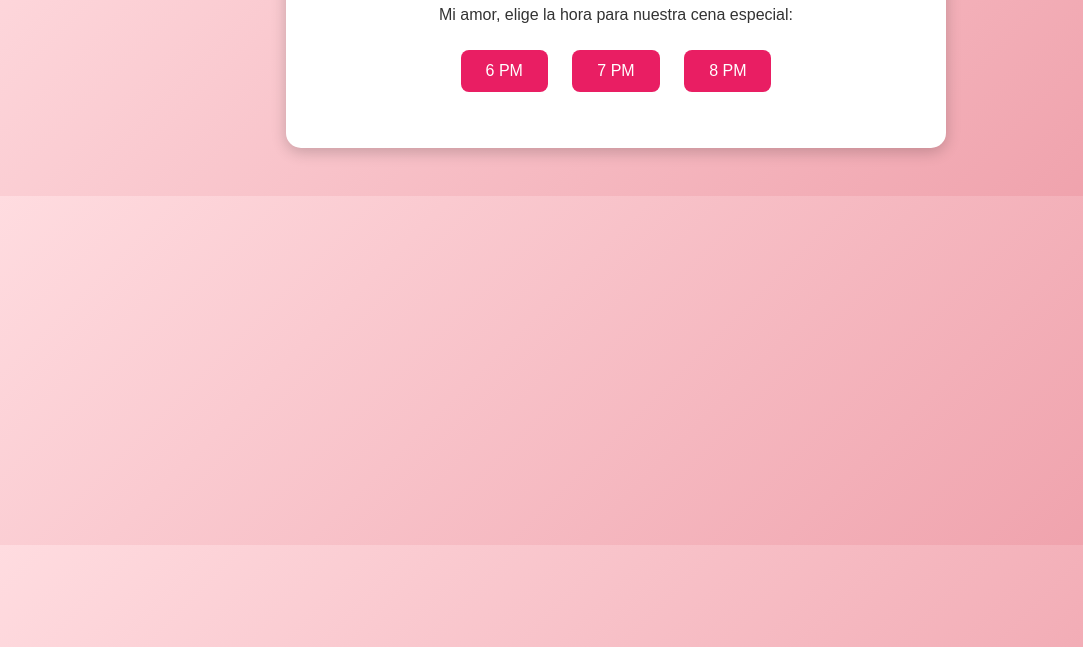
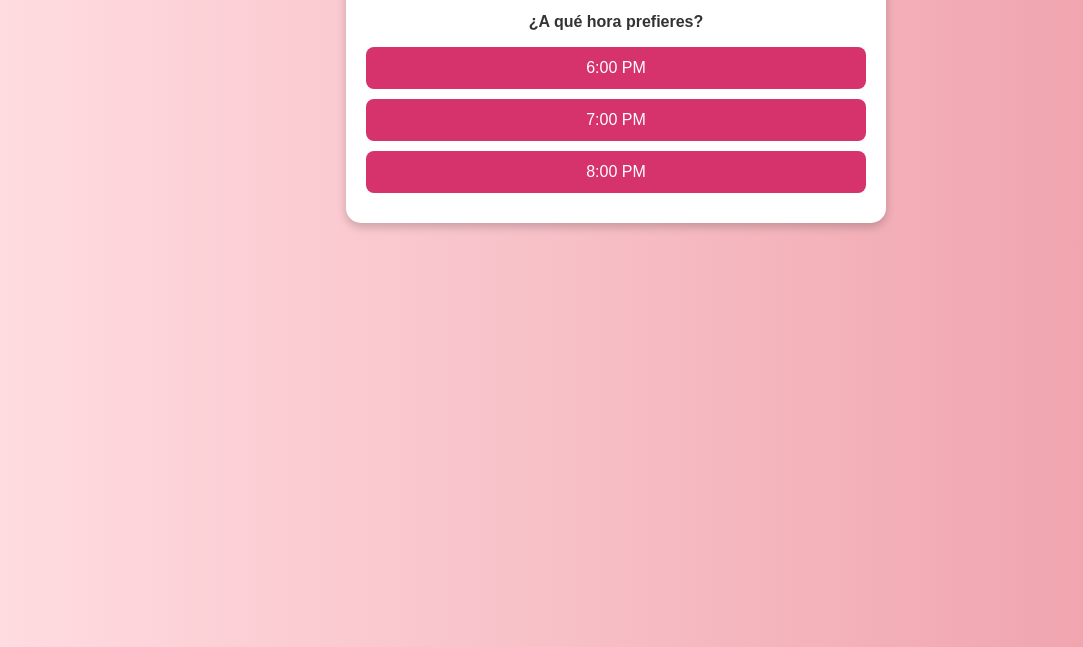
Before and after one commit to fontalvo93/invitacion-angelly, a plain HTML site: page index.html in a window 1280 px wide. Shown: the part 153-800 px from the top of the page, without its empty margins (24-1107 px from the left). Drawn offline with Linux system fonts and the light colour scheme.

Commit message:
Update index.html

```diff
--- a/index.html
+++ b/index.html
@@ -2,109 +2,96 @@
 <html lang="es">
 <head>
   <meta charset="UTF-8">
-  <title>Invitación Especial para Angelly</title>
+  <meta name="viewport" content="width=device-width, initial-scale=1.0">
+  <title>Invitación Especial</title>
   <style>
     body {
       font-family: Arial, sans-serif;
+      background: linear-gradient(to right, #ffdde1, #ee9ca7);
       text-align: center;
-      background: linear-gradient(135deg, #ffdde1, #ee9ca7);
-      color: #333;
-      padding: 40px;
+      padding: 20px;
+      margin: 0;
     }
     .container {
-      background: #fff;
+      max-width: 500px;
+      margin: auto;
+      background: white;
+      padding: 20px;
       border-radius: 15px;
-      padding: 30px;
-      box-shadow: 0 4px 15px rgba(0,0,0,0.2);
-      max-width: 600px;
-      margin: auto;
+      box-shadow: 0 4px 10px rgba(0,0,0,0.2);
     }
     h1 {
-      color: #e91e63;
+      color: #d6336c;
+      font-size: 1.8em;
+    }
+    p {
+      font-size: 1em;
+      color: #333;
     }
     button {
-      margin: 10px;
-      padding: 12px 25px;
-      font-size: 16px;
+      display: block;
+      width: 100%;
+      margin: 10px 0;
+      padding: 12px;
+      background-color: #d6336c;
+      color: white;
       border: none;
       border-radius: 8px;
+      font-size: 1em;
       cursor: pointer;
-      background: #e91e63;
-      color: white;
-      transition: 0.3s;
     }
     button:hover {
-      background: #c2185b;
-    }
-    .hidden {
-      display: none;
+      background-color: #a61e4d;
     }
   </style>
 </head>
 <body>
   <div class="container">
-    <h1>Invitación para Angelly 💖</h1>
-    <p>Mi amor, elige la hora para nuestra cena especial:</p>
+    <h1>🌹 Invitación Especial 🌹</h1>
+    <p>Mi amor Angelly Vanstrahlen,<br> quiero invitarte a una cena muy especial esta noche ❤️</p>
+    <p><strong>¿A qué hora prefieres?</strong></p>
+    <button onclick="seleccionarHora('6pm')">6:00 PM</button>
+    <button onclick="seleccionarHora('7pm')">7:00 PM</button>
+    <button onclick="seleccionarHora('8pm')">8:00 PM</button>
 
-    <!-- OPCIONES DE HORARIO -->
-    <div id="hora">
-      <button onclick="seleccionarHora('6pm')">6 PM</button>
-      <button onclick="seleccionarHora('7pm')">7 PM</button>
-      <button onclick="seleccionarHora('8pm')">8 PM</button>
-    </div>
-
-    <p id="mensajeHora"></p>
-
-    <!-- OPCIONES DE RESTAURANTE -->
-    <div id="restaurante" class="hidden">
-      <p>Ahora escoge el restaurante:</p>
+    <div id="respuestaHora"></div>
+    <div id="restaurantes" style="display:none;">
+      <p><strong>¿Dónde prefieres cenar?</strong></p>
       <button onclick="seleccionarRestaurante(1)">1. Fritos La Fortaleza</button>
       <button onclick="seleccionarRestaurante(2)">2. Perros Donde Pipe</button>
       <button onclick="seleccionarRestaurante(3)">3. Arepitas del Gordo</button>
       <button onclick="seleccionarRestaurante(4)">4. Piso 4</button>
+      <div id="respuestaRestaurante"></div>
     </div>
-
-    <p id="mensajeRestaurante"></p>
   </div>
 
   <script>
     function seleccionarHora(hora) {
-      let mensaje = "";
-      let mostrarRestaurantes = false;
+      let respuesta = document.getElementById("respuestaHora");
+      let restaurantes = document.getElementById("restaurantes");
+      let respuestaRestaurante = document.getElementById("respuestaRestaurante");
+
+      respuestaRestaurante.innerHTML = ""; // limpia mensaje anterior
+      restaurantes.style.display = "none";
 
       if (hora === "6pm") {
-        mensaje = "No se puede a esa hora, mi amor. Tenemos un compromiso con el ejercicio 💪.";
+        respuesta.innerHTML = "⏰ No se puede a las 6 PM, mi amor. Tenemos un compromiso con el ejercicio 💪❤️.<br>Elige otra hora.";
       } else if (hora === "7pm") {
-        mensaje = "Así sudados nos van a ver mal en el restaurante 😅. Mejor date un baño relajante.";
+        respuesta.innerHTML = "😅 A las 7 PM vamos a estar sudados, y no quiero que nos vean mal en el restaurante. Mejor date un baño relajante 💖.<br>Elige otra hora.";
       } else if (hora === "8pm") {
-        mensaje = "Perfecto amor 💖. Ponte hermosa como siempre, que hoy la cena va por parte de tu novio 😘.";
-        mostrarRestaurantes = true;
-      } else {
-        mensaje = "Opción inválida, vuelve a intentarlo.";
-      }
-
-      document.getElementById("mensajeHora").innerText = mensaje;
-
-      if (mostrarRestaurantes) {
-        document.getElementById("restaurante").classList.remove("hidden");
-      } else {
-        document.getElementById("restaurante").classList.add("hidden");
-        document.getElementById("mensajeRestaurante").innerText = "";
+        respuesta.innerHTML = "✨ Perfecto, mi amor. Ponte hermosa como siempre, hoy la cena va por parte de tu novio 😍.";
+        restaurantes.style.display = "block";
       }
     }
 
     function seleccionarRestaurante(opcion) {
-      let mensaje = "";
+      let respuestaRestaurante = document.getElementById("respuestaRestaurante");
 
       if (opcion === 1 || opcion === 2 || opcion === 3) {
-        mensaje = "Te amo mi vida ❤️. Eres una todo terreno 💪😍.";
+        respuestaRestaurante.innerHTML = "😍 Te amo, eres una todo terreno ❤️.";
       } else if (opcion === 4) {
-        mensaje = "No comas mucho en el día amor 😘, para que disfrutes a gusto tu cena en el Piso 4 🍷✨.";
-      } else {
-        mensaje = "Opción inválida, vuelve a intentarlo.";
+        respuestaRestaurante.innerHTML = "🍴 Amor, no comas mucho en el día para que disfrutes tu cena a gusto en el Piso 4 💕.";
       }
-
-      document.getElementById("mensajeRestaurante").innerText = mensaje;
     }
   </script>
 </body>
```
